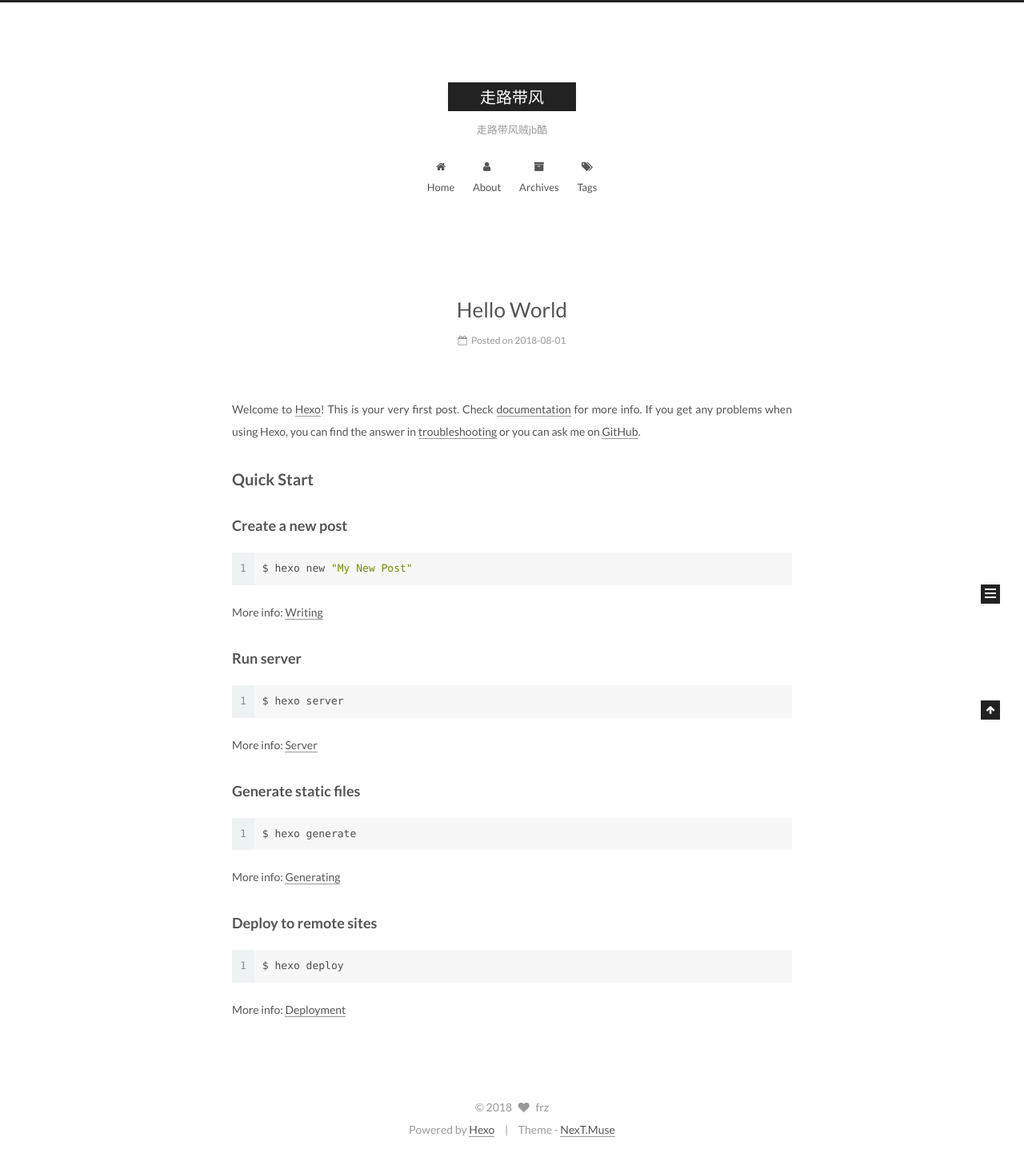
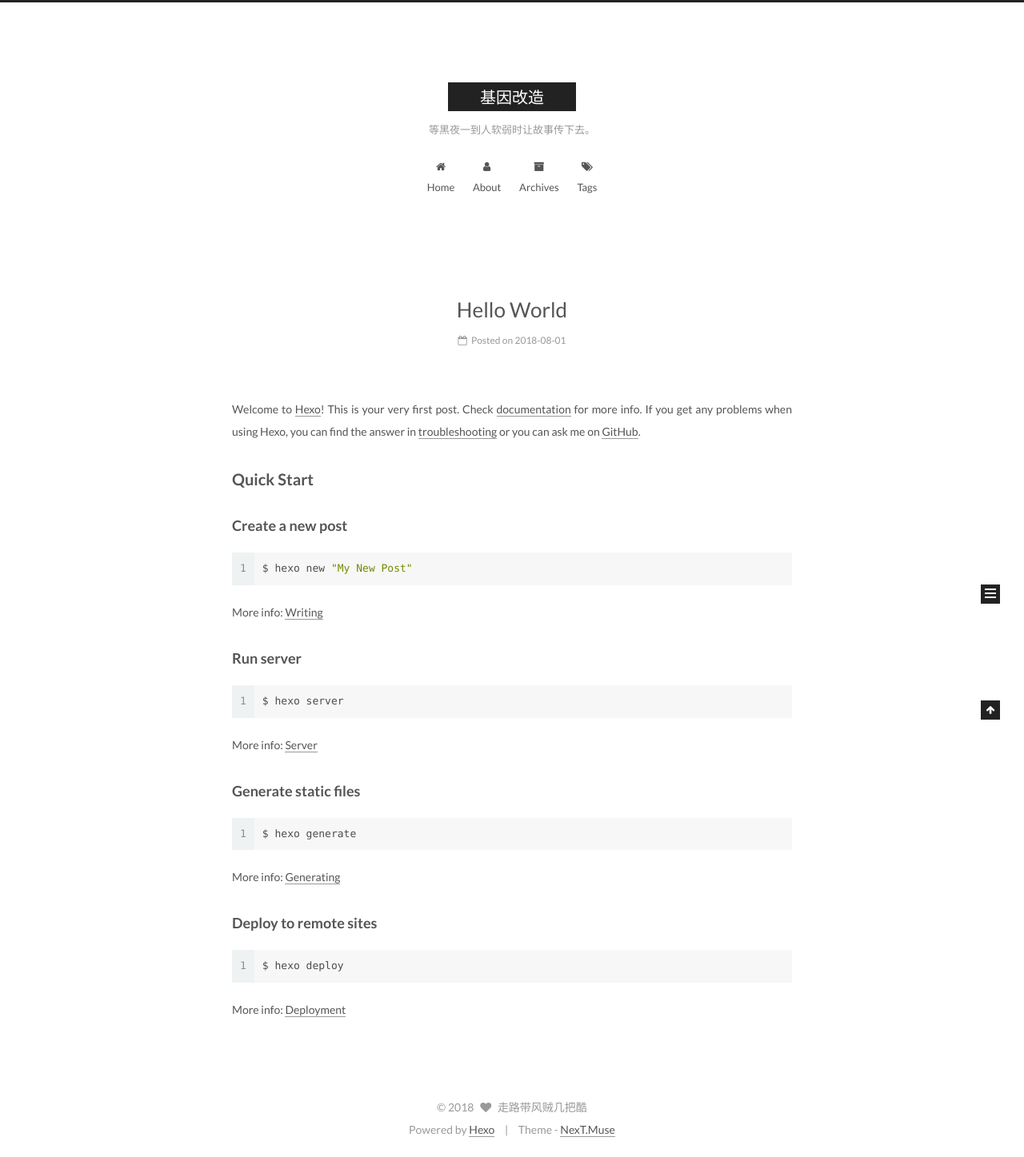
Before and after one commit to nextlisten/nextlisten.github.io, a plain HTML site: page index.html in a window 1280 px wide. Shown: the whole page at 80% size. Drawn offline with Linux system fonts and the light colour scheme.

Commit message:
Site updated: 2018-08-07 21:08:34

```diff
--- a/index.html
+++ b/index.html
@@ -95,12 +95,12 @@
 
 
 <meta property="og:type" content="website">
-<meta property="og:title" content="走路带风">
+<meta property="og:title" content="基因改造">
 <meta property="og:url" content="http://yoursite.com/index.html">
-<meta property="og:site_name" content="走路带风">
+<meta property="og:site_name" content="基因改造">
 <meta property="og:locale" content="default">
 <meta name="twitter:card" content="summary">
-<meta name="twitter:title" content="走路带风">
+<meta name="twitter:title" content="基因改造">
 
 
 
@@ -135,7 +135,7 @@
 
 
 
-  <title>走路带风</title>
+  <title>基因改造</title>
 
 
 
@@ -173,12 +173,12 @@
     <div class="custom-logo-site-title">
       <a href="/"  class="brand" rel="start">
         <span class="logo-line-before"><i></i></span>
-        <span class="site-title">走路带风</span>
+        <span class="site-title">基因改造</span>
         <span class="logo-line-after"><i></i></span>
       </a>
     </div>
 
-        <p class="site-subtitle">走路带风贼jb酷</p>
+        <p class="site-subtitle">等黑夜一到人软弱时让故事传下去。</p>
 
   </div>
 
@@ -273,13 +273,13 @@
     <link itemprop="mainEntityOfPage" href="http://yoursite.com/2018/08/01/hello-world/">
 
     <span hidden itemprop="author" itemscope itemtype="http://schema.org/Person">
-      <meta itemprop="name" content="frz">
+      <meta itemprop="name" content="走路带风贼几把酷">
       <meta itemprop="description" content="">
       <meta itemprop="image" content="/images/avator.jpg">
     </span>
 
     <span hidden itemprop="publisher" itemscope itemtype="http://schema.org/Organization">
-      <meta itemprop="name" content="走路带风">
+      <meta itemprop="name" content="基因改造">
     </span>
 
 
@@ -420,8 +420,8 @@
         <div class="site-author motion-element" itemprop="author" itemscope itemtype="http://schema.org/Person">
           <img class="site-author-image" itemprop="image"
                src="/images/avator.jpg"
-               alt="frz" />
-          <p class="site-author-name" itemprop="name">frz</p>
+               alt="走路带风贼几把酷" />
+          <p class="site-author-name" itemprop="name">走路带风贼几把酷</p>
 
               <p class="site-description motion-element" itemprop="description"></p>
 
@@ -490,7 +490,7 @@
   <span class="with-love">
     <i class="fa fa-heart"></i>
   </span>
-  <span class="author" itemprop="copyrightHolder">frz</span>
+  <span class="author" itemprop="copyrightHolder">走路带风贼几把酷</span>
 </div>
 
 
```
Also changed, not shown: 2018/08/01/hello-world/index.html (+9 -9 lines), about/index.html (+7 -7 lines), archives/2018/08/index.html (+9 -9 lines), archives/2018/index.html (+9 -9 lines), archives/index.html (+9 -9 lines), tags/index.html (+7 -7 lines).
